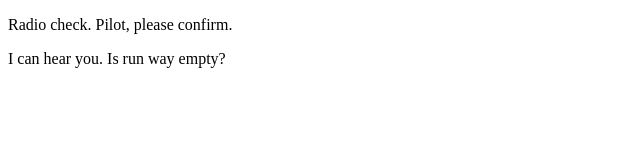
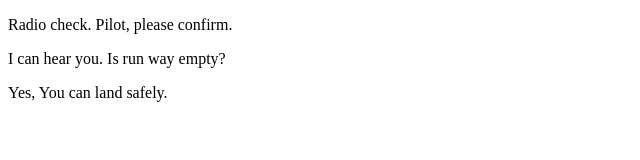
Before and after one commit to anju-r/communication-log, a plain HTML site: page index.html in a window 1280 px wide. Shown: the whole page, without its empty margins (0-640 px from the left). Drawn offline with Linux system fonts and the light colour scheme.

Commit message:
Add responce to pilot

```diff
--- a/index.html
+++ b/index.html
@@ -3,5 +3,6 @@
    <body>
       <p>Radio check. Pilot, please confirm.</p>
       <p>I can hear you. Is run way empty?</p>
+      <p> Yes, You can land safely.</p>
    </body>
 </html>
```
